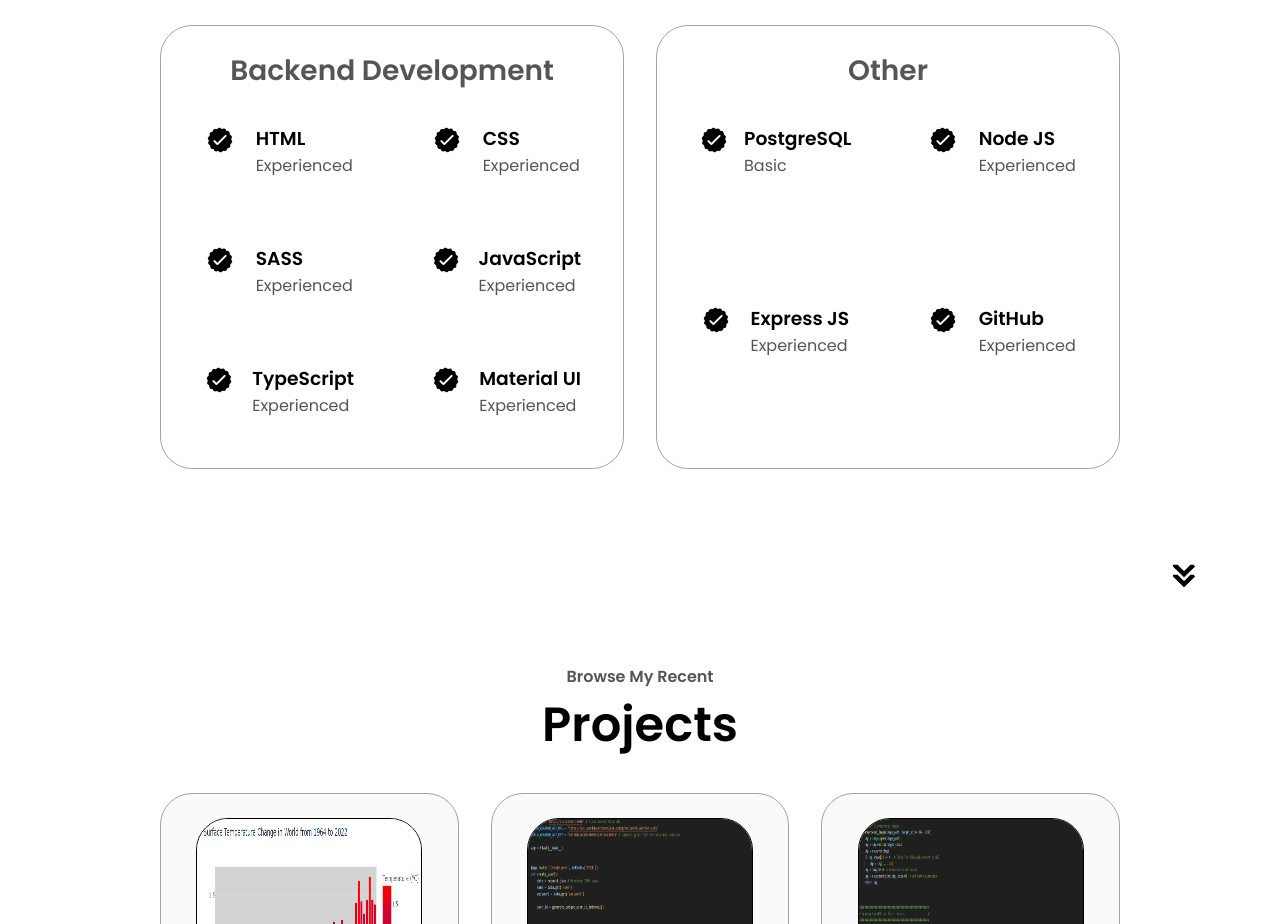
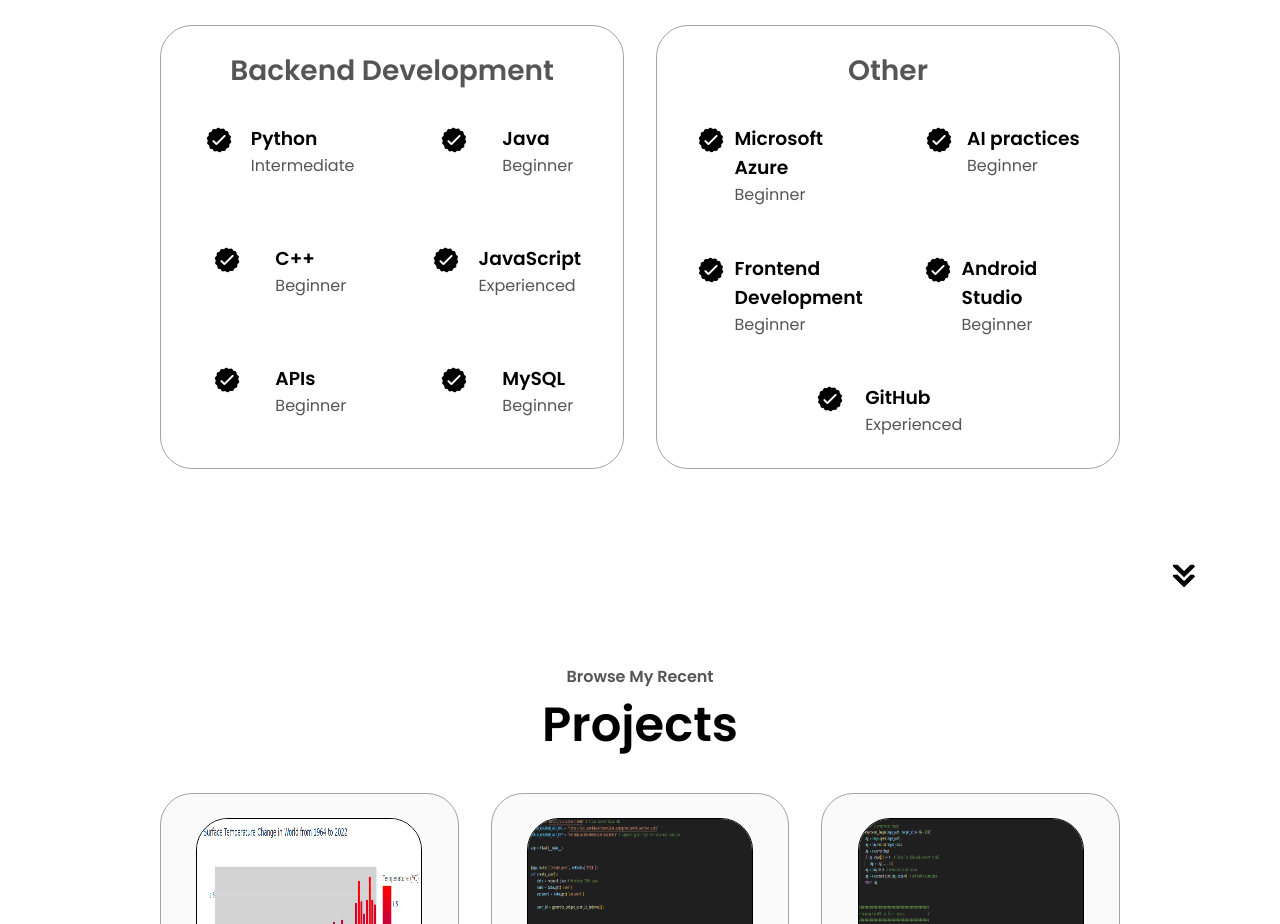
Before and after one commit to IsaacPrkr/Isaac-Parker-Portfolio, a plain HTML site: page index.html in a window 1280 px wide. Shown: the part 1680-2604 px from the top of the page. Drawn offline with Linux system fonts and the light colour scheme.

Commit message:
added some skills and stuff to experience

```diff
--- a/index.html
+++ b/index.html
@@ -102,24 +102,25 @@
                             <img src="./assets/checkmark.png" alt="Experience icon"
                             class="icon">
                             <div>
-                                <h3>HTML</h3>
-                                <p>Experienced</p>
+                                <h3>Python</h3>
+                                <p>Intermediate
+                                </p>
                             </div>
                         </article>
                         <article>
                             <img src="./assets/checkmark.png" alt="Experience icon"
                             class="icon">
                             <div>
-                                <h3>CSS</h3>
-                                <p>Experienced</p>
+                                <h3>Java</h3>
+                                <p>Beginner</p>
                             </div>
                         </article>
                         <article>
                             <img src="./assets/checkmark.png" alt="Experience icon"
                             class="icon">
                             <div>
-                                <h3>SASS</h3>
-                                <p>Experienced</p>
+                                <h3>C++</h3>
+                                <p>Beginner</p>
                             </div>
                         </article>
                         <article>
@@ -134,16 +135,16 @@
                             <img src="./assets/checkmark.png" alt="Experience icon"
                             class="icon">
                             <div>
-                                <h3>TypeScript</h3>
-                                <p>Experienced</p>
+                                <h3>APIs</h3>
+                                <p>Beginner</p>
                             </div>
                         </article>
                         <article>
                             <img src="./assets/checkmark.png" alt="Experience icon"
                             class="icon">
                             <div>
-                                <h3>Material UI</h3>
-                                <p>Experienced</p>
+                                <h3>MySQL</h3>
+                                <p>Beginner</p>
                             </div>
                         </article>
                     </div>
@@ -155,24 +156,32 @@
                             <img src="./assets/checkmark.png" alt="Experience icon"
                             class="icon">
                             <div>
-                                <h3>PostgreSQL</h3>
-                                <p>Basic</p>
+                                <h3>Microsoft Azure</h3>
+                                <p>Beginner</p>
                             </div>
                         </article>
                         <article>
                             <img src="./assets/checkmark.png" alt="Experience icon"
                             class="icon">
                             <div>
-                                <h3>Node JS</h3>
-                                <p>Experienced</p>
+                                <h3>AI practices</h3>
+                                <p>Beginner</p>
                             </div>
                         </article>
                         <article>
                             <img src="./assets/checkmark.png" alt="Experience icon"
                             class="icon">
                             <div>
-                                <h3>Express JS</h3>
-                                <p>Experienced</p>
+                                <h3>Frontend Development</h3>
+                                <p>Beginner</p>
+                            </div>
+                        </article>
+                        <article>
+                            <img src="./assets/checkmark.png" alt="Experience icon"
+                            class="icon">
+                            <div>
+                                <h3>Android Studio</h3>
+                                <p>Beginner</p>
                             </div>
                         </article>
                         <article>
```
